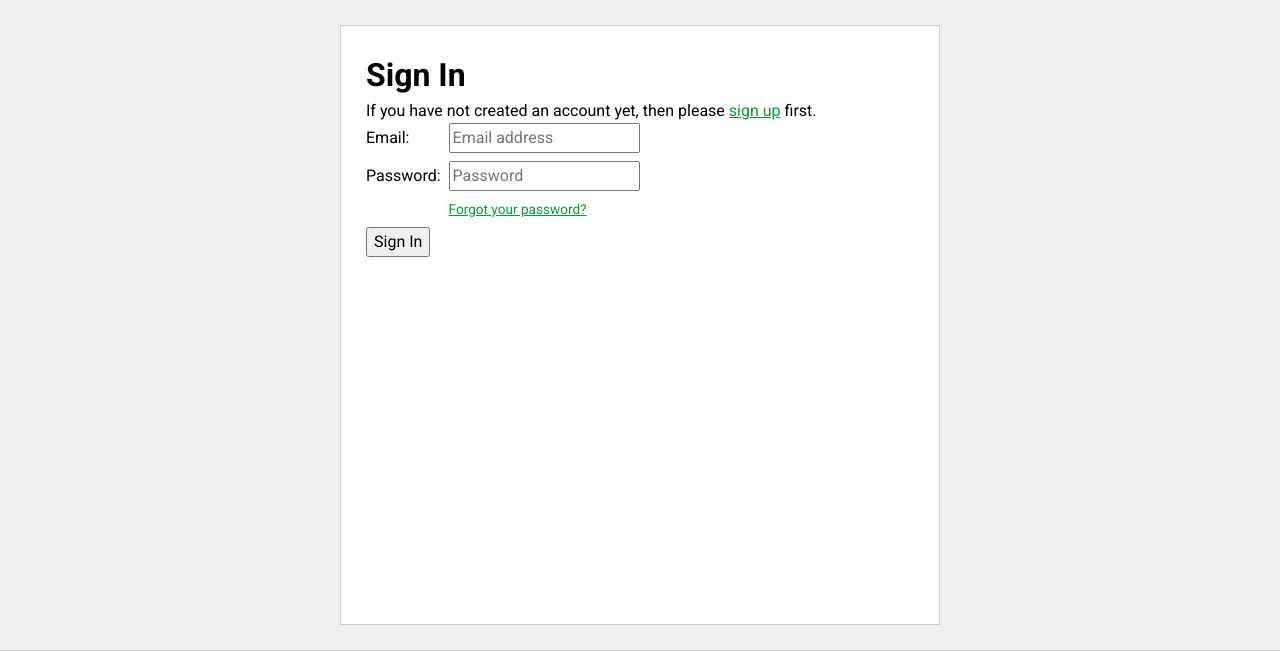
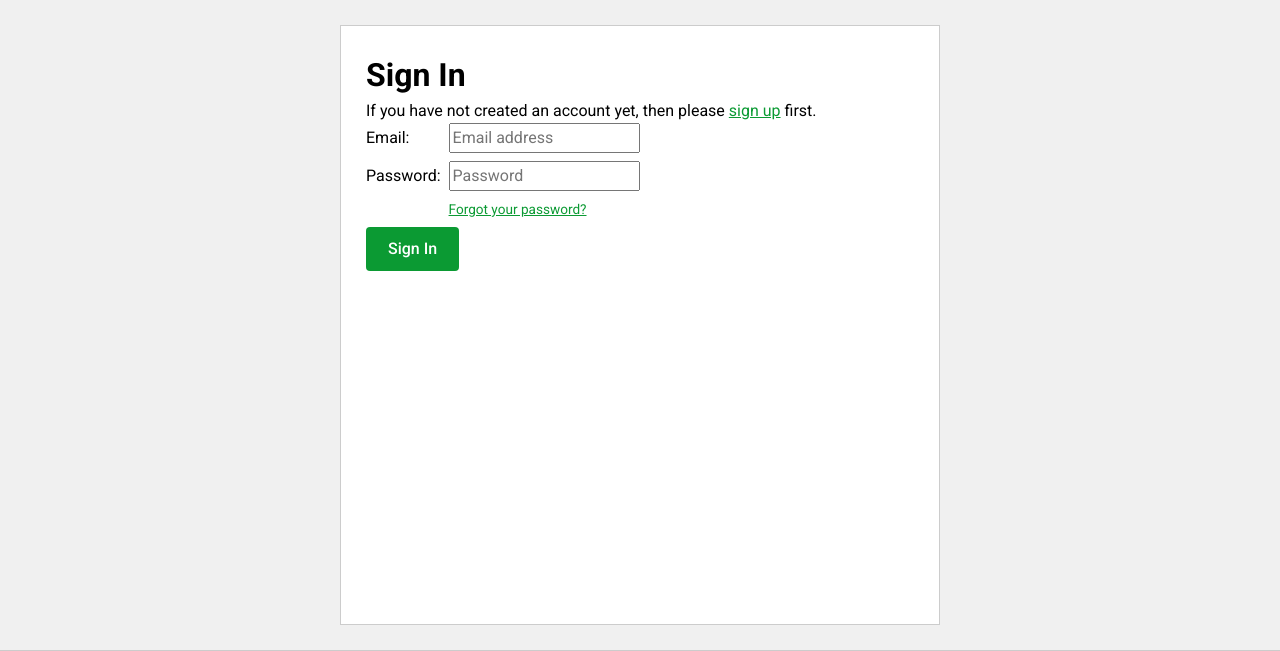
Before and after one commit to dtinit/activity-pub-testbed, a Django app: page /account/login/?next=/test/oauth/error/ in a window 1280 px wide. Shown: the part 75-726 px from the top of the page. Run offline with Django 5.2, Linux system fonts and the light colour scheme; style sheets or scripts are compiled from the project's sources; parts of the project's set-up code (start-up, migrations or seed data) failed here and were passed over; some libraries are stand-ins or nearby versions.

Commit message:
Giving every form button DTI's button style

```diff
--- a/static/scss/_base.scss
+++ b/static/scss/_base.scss
@@ -91,6 +91,23 @@ a:focus {
   color: $error-text;
 }
 
+.layout button {
+  padding: 0.5em 1.25em;
+  border: 2px solid transparent;
+  border-radius: $small-radius;
+  background: $primary;
+  color: $surface;
+  font-weight: 500;
+  cursor: pointer;
+}
+
+.layout button:hover,
+.layout button:focus {
+  border-color: $primary;
+  background: transparent;
+  color: $primary;
+}
+
 .layout footer {
   padding: $frame-spacing;
   display: flex;
```
